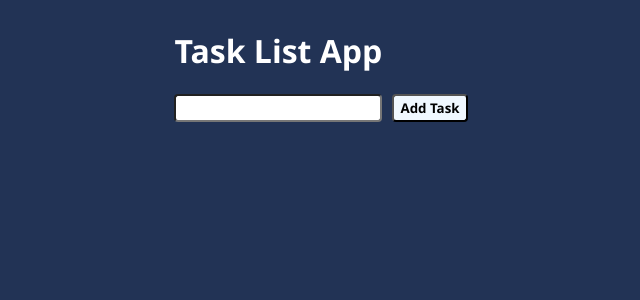
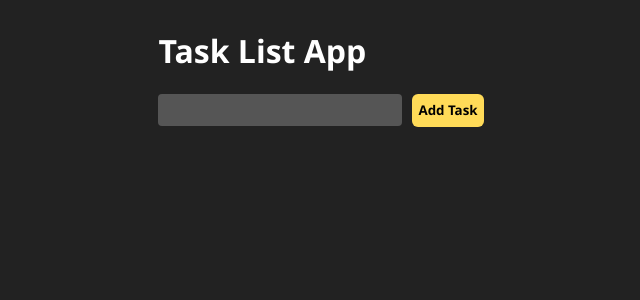
Before and after one commit to fervd24/Task-list-app, a React (Vite) app: page / in a window 1280 px wide. Shown: the top 300 px of the page, without its empty margins (319-959 px from the left). Built offline with nearby package versions, Linux system fonts and the light colour scheme.

Commit message:
Add more styles

```diff
--- a/src/components/TaskApp.css
+++ b/src/components/TaskApp.css
@@ -1,6 +1,6 @@
 *{
     font-family:'Segoe UI', Tahoma, Geneva, Verdana, sans-serif;
-    background-color: #235;
+    background-color: #222;
 }
 
 .main-container{
--- a/src/components/TaskForm.css
+++ b/src/components/TaskForm.css
@@ -1,20 +1,23 @@
 
 .form-container input{
     margin-right: 10px;
-    background-color: white;
+    background-color: #555;
     border-radius: 4px;
-    height: 22px;
-    width: 200px;
+    height: 30px;
+    width: 240px;
+    border-style: none;
+    color: white;
 }
 
 .form-container button{
-    background-color: aliceblue;
-    height: 28px;
-    border-radius: 4px;
+    background-color: #FFDB58;
+    height: 33px;
+    border-radius: 6px;
     font-weight: 600;
+    border-style: none;
 }
 
 .form-container button:hover{
-    background-color: #ccc;
+    opacity: 0.8;
     cursor: pointer;
 }
--- a/src/components/TaskList.css
+++ b/src/components/TaskList.css
@@ -14,8 +14,8 @@
     font-weight: 600;
     height: 30px;
     width: 100px;
-    border-radius: 4px;
-    border-style: nones;
+    border-radius: 6px;
+    border-style: none;
     margin-left: 3px;
 }
 
@@ -25,8 +25,7 @@
 }
 
 .update-btn{
-    background-color: green;
-    color: white;
+    background-color: #FFDB58;
 }
 
 .del-btn{
@@ -35,8 +34,8 @@
 }
 
 .confirm-update-btn{
-    background-color: white;
-    font-weight: 600
+    background-color: green;
+    font-weight: 600;
 }
 
 .header-item{
@@ -44,7 +43,7 @@
 }
 
 .input-update{
-    background-color: white;
+    background-color: #ddd;
     border-radius: 4px;
     height: 20px;
 }
@@ -54,6 +53,6 @@
 }
 
 .close-btn{
-    background-color: black;
+    background-color: blue;
     color: white;
 }
```
